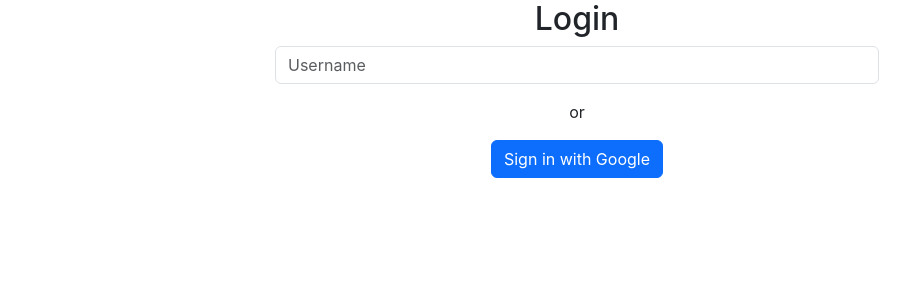
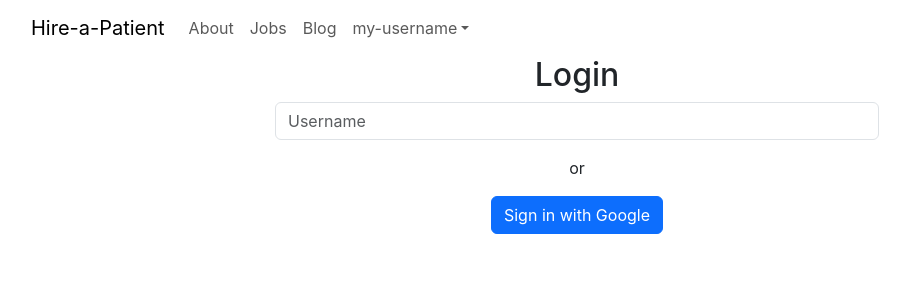
Before and after one commit to hansstanley/kidney-works, a React (Create React App) app: page /login in a window 1280 px wide. Shown: the top 300 px of the page, without its empty margins (51-961 px from the left). Built offline with nearby package versions, Linux system fonts and the light colour scheme.

Commit message:
Add navigation bar

```diff
--- a/src/App.tsx
+++ b/src/App.tsx
@@ -4,6 +4,7 @@ import './App.css';
 import { createBrowserRouter, RouterProvider } from 'react-router-dom';
 import HomePage from './pages/HomePage';
 import LoginPage from './pages/LoginPage';
+import AppBar from './components/AppBar';
 
 const router = createBrowserRouter([
 	{ path: '/', element: <HomePage /> },
@@ -11,7 +12,12 @@ const router = createBrowserRouter([
 ]);
 
 function App() {
-	return <RouterProvider router={router} />;
+	return (
+		<div>
+			<AppBar />
+			<RouterProvider router={router} />
+		</div>
+	);
 }
 
 export default App;
--- /dev/null
+++ b/src/components/AppBar/AppBar.tsx
@@ -0,0 +1,24 @@
+import { Container, Dropdown, Nav, Navbar, NavDropdown } from 'react-bootstrap';
+
+export default function AppBar() {
+	return (
+		<Navbar expand="lg">
+			<Container>
+				<Navbar.Brand href="/">Hire-a-Patient</Navbar.Brand>
+				<Navbar.Toggle aria-controls="appbar" />
+				<Navbar.Collapse id="appbar">
+					<Nav className="me-auto">
+						<Nav.Link href="#">About</Nav.Link>
+						<Nav.Link href="#">Jobs</Nav.Link>
+						<Nav.Link href="#">Blog</Nav.Link>
+						<NavDropdown title="my-username">
+							<NavDropdown.Item href="#">Profile</NavDropdown.Item>
+							<NavDropdown.Divider />
+							<NavDropdown.Item href="/login">Sign in</NavDropdown.Item>
+						</NavDropdown>
+					</Nav>
+				</Navbar.Collapse>
+			</Container>
+		</Navbar>
+	);
+}
--- /dev/null
+++ b/src/components/AppBar/index.ts
@@ -0,0 +1,3 @@
+import AppBar from './AppBar';
+
+export default AppBar;
```
